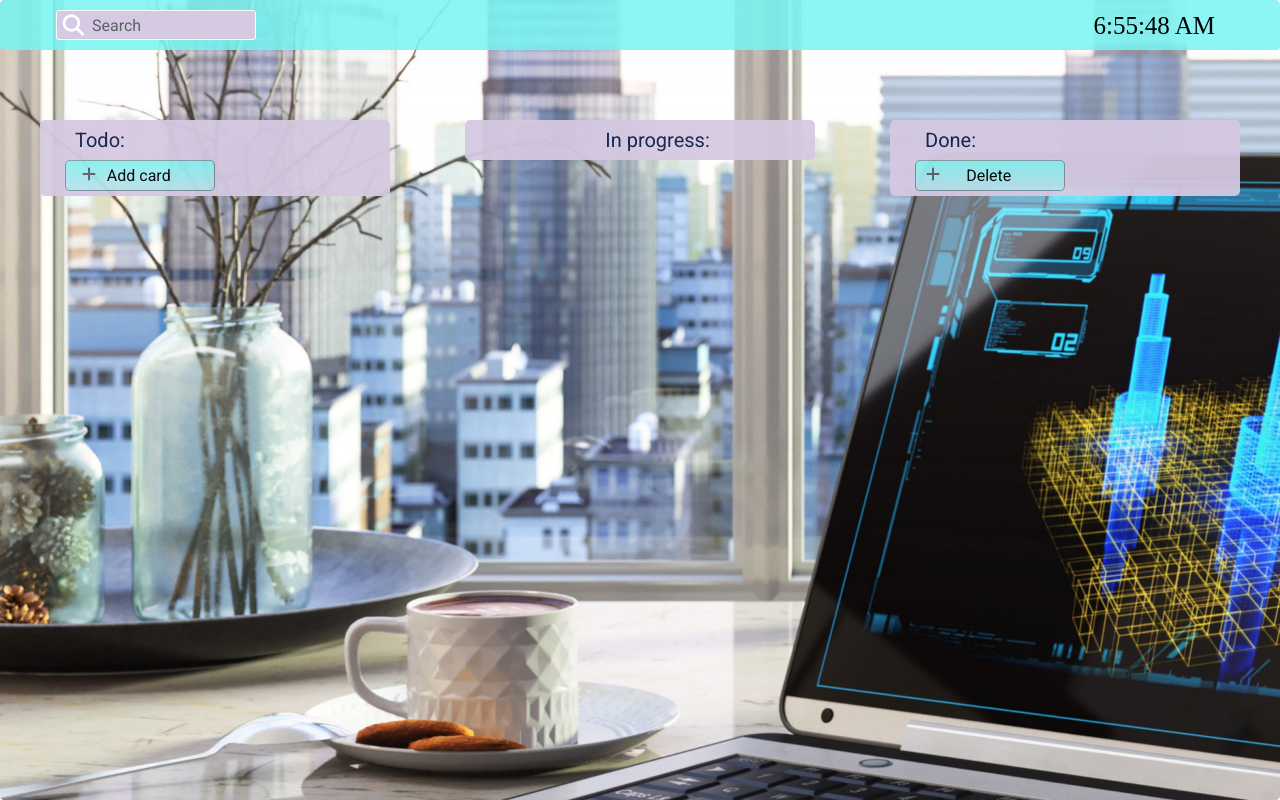
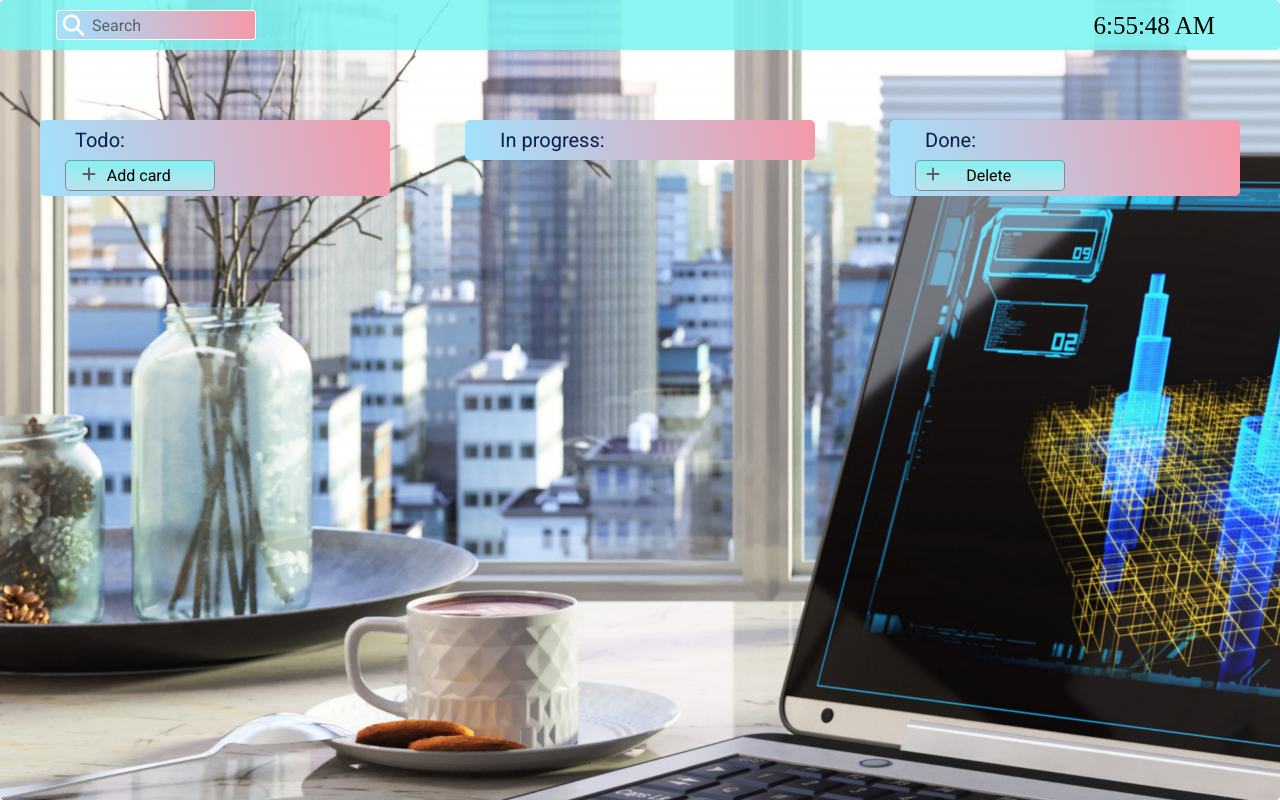
Before and after one commit to AndreyLushchik/SimpleNote, a website built with Parcel: page src/index.html in a window 1280 px wide. Built offline with nearby package versions, Linux system fonts and the light colour scheme.

Commit message:
init: add styles revision

```diff
--- a/src/styles/scss/components/_card-todo.scss
+++ b/src/styles/scss/components/_card-todo.scss
@@ -5,7 +5,7 @@
     background: #ffff;
     border-radius: 1em;
     border: solid 0.2rem black;
-    margin: 1em 0 1em 0;
+    margin: 1em 0 1em 1em;
     padding: 0.8em;
 
   &__title {
--- a/src/styles/scss/components/_column-done.scss
+++ b/src/styles/scss/components/_column-done.scss
@@ -2,7 +2,6 @@
   display: flex;
   flex-direction: column;
   background: $card-color;
-  opacity: 0.94;
   width: 35rem;
   border-radius: 0.5rem;
 
--- a/src/styles/scss/components/_column-progress.scss
+++ b/src/styles/scss/components/_column-progress.scss
@@ -3,10 +3,8 @@
   flex-direction: column;
   position: relative;
   background: $card-color;
-  opacity: 0.94;
   width: 35rem;
   border-radius: 0.5rem;
-  align-items: center;
 
   &__title {
     font-size: 2rem;
--- a/src/styles/scss/components/_column-todo.scss
+++ b/src/styles/scss/components/_column-todo.scss
@@ -2,7 +2,6 @@
   display: flex;
   flex-direction: column;
   background: $card-color;
-  opacity: 0.94;
   width: 35rem;
   border-radius: 0.5rem;
 
@@ -16,7 +15,6 @@
   &__card-container {
     display: flex;
     flex-direction: column;
-    align-items: center;
     width: 100%;
   }
 
--- a/src/styles/scss/components/_popup-todo.scss
+++ b/src/styles/scss/components/_popup-todo.scss
@@ -70,6 +70,7 @@
   // .popup__user
 
   &__user {
+    font-size: 1.2em;
     margin: 0 0 1em 0;
   }
 
--- a/src/styles/scss/global/_variables.scss
+++ b/src/styles/scss/global/_variables.scss
@@ -1,3 +1,3 @@
 $primary-color: #79f5f1db;
-$card-color: #d6c9e2;
+$card-color: linear-gradient(257deg, #f598a8, #a1e2ff);
 $color-pressed: #003cff;
```
Also changed, not shown: src/styles/css/main.min.css, 1 other file.
